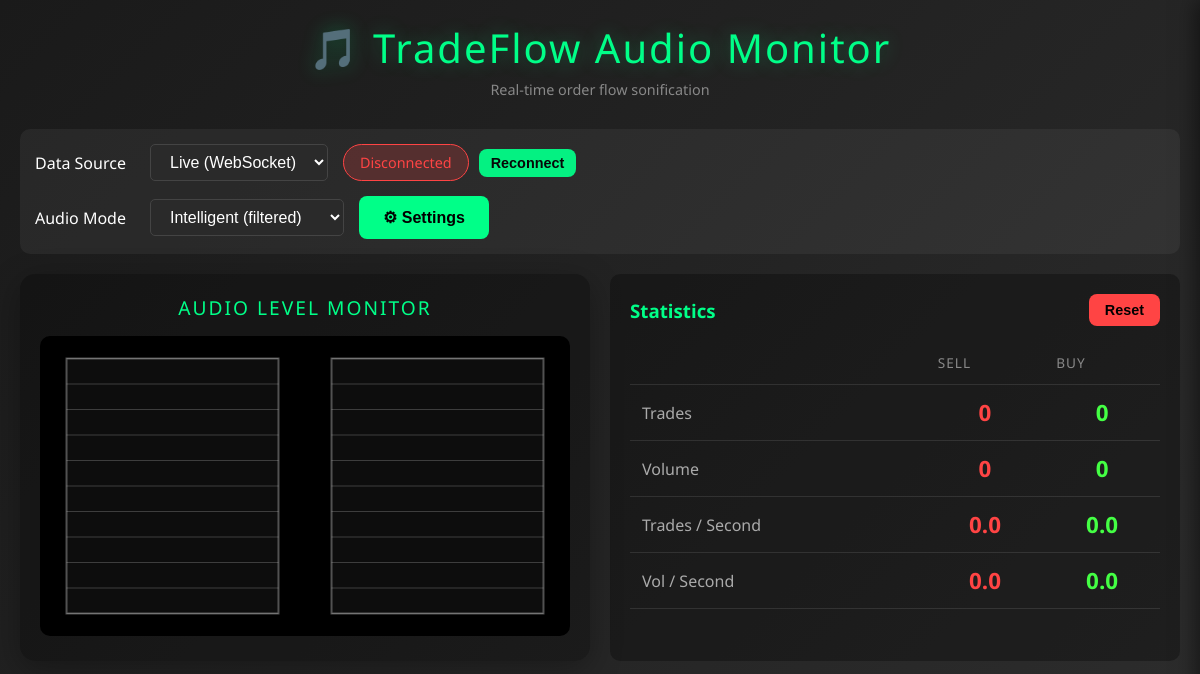
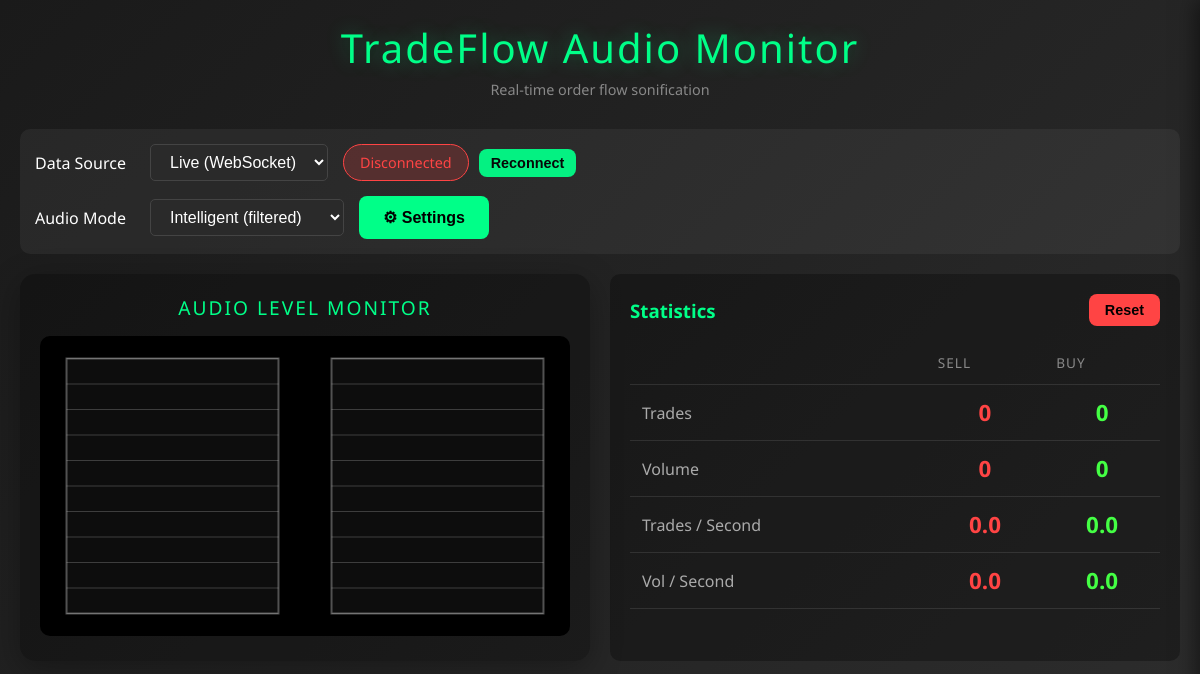
Before and after one commit to stockwet/tradeflow, an Electron app: page index.html in a window 1200 px wide. Drawn offline with Linux system fonts and the light colour scheme.

Commit message:
Name Changes

```diff
--- a/index.html
+++ b/index.html
@@ -9,7 +9,7 @@
   <body>
     <div class="container">
       <header>
-        <h1>🎵 TradeFlow Audio Monitor</h1>
+        <h1>TradeFlow Audio Monitor</h1>
         <p class="subtitle">Real-time order flow sonification</p>
       </header>
 
--- a/package.json
+++ b/package.json
@@ -1,7 +1,7 @@
 {
-  "name": "orderflow-audio",
+  "name": "TradeFlow",
   "version": "1.0.0",
-  "description": "Order Flow Audio Visualization - TickStrike Style",
+  "description": "Order Flow Audio Visualization",
   "main": "main.js",
   "scripts": {
     "start": "electron .",
```
